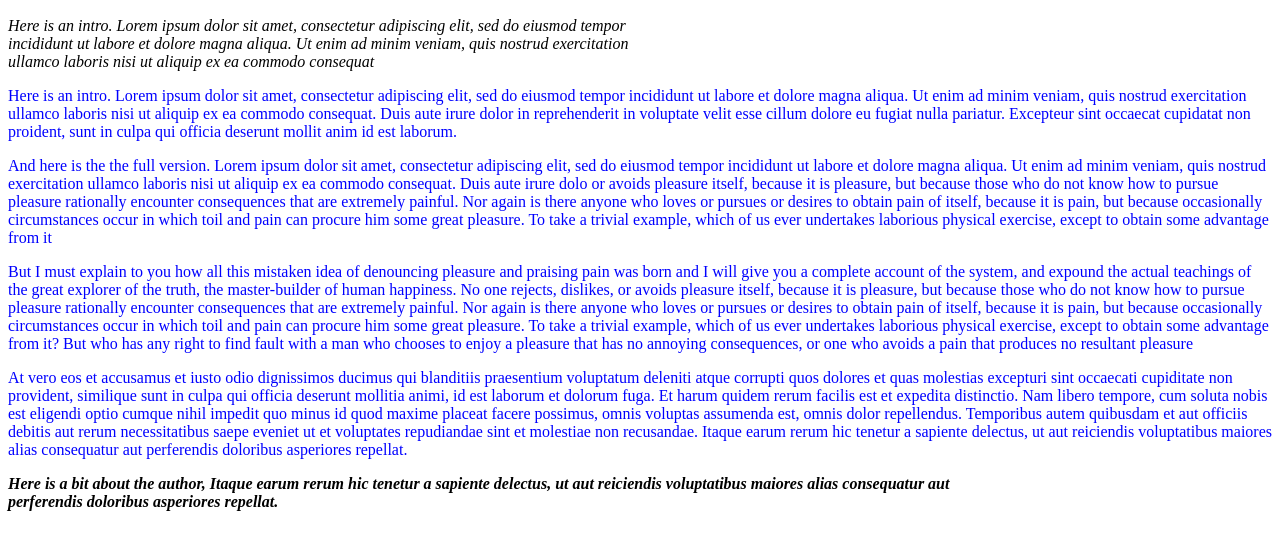
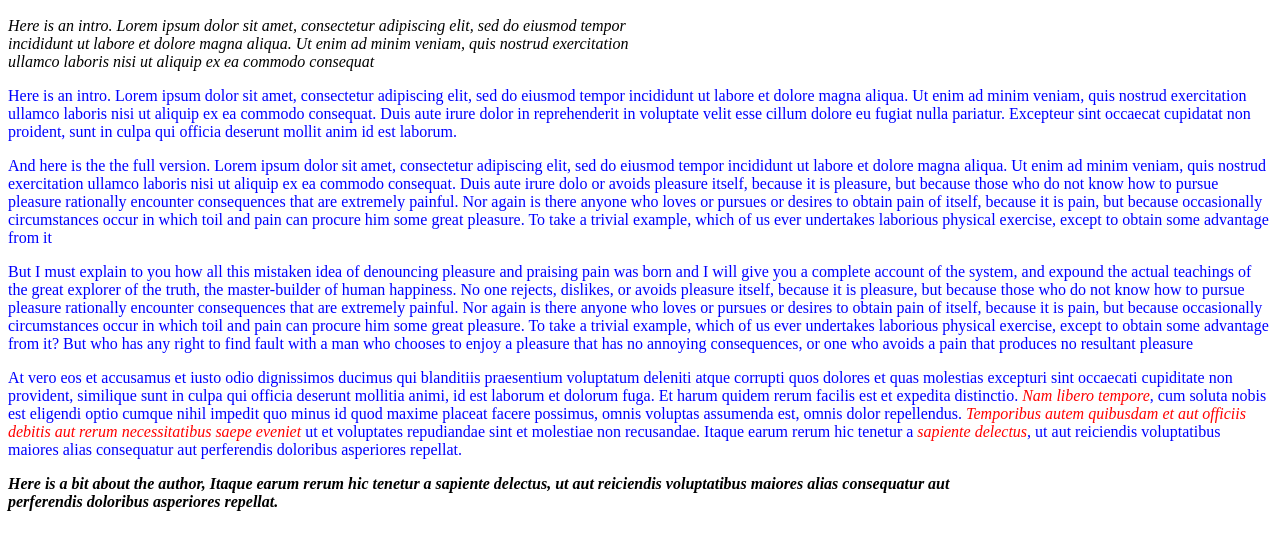
Before and after one commit to andreynho2006/my-first-webpage, a plain HTML site: page new-page.html in a window 1280 px wide. Shown: the part 110-660 px from the top of the page. Drawn offline with Linux system fonts and the light colour scheme.

Commit message:
use the span element and style

```diff
--- a/css/new-style.css
+++ b/css/new-style.css
@@ -15,3 +15,7 @@ p.author{
 .unimportant{
   color: blue;
 }
+.impo{
+  font-style: oblique;
+  color: red;
+}
--- a/new-page.html
+++ b/new-page.html
@@ -18,7 +18,7 @@
 
       <p>But I must explain to you how all this mistaken idea of denouncing pleasure and praising pain was born and I will give you a complete account of the system, and expound the actual teachings of the great explorer of the truth, the master-builder of human happiness. No one rejects, dislikes, or avoids pleasure itself, because it is pleasure, but because those who do not know how to pursue pleasure rationally encounter consequences that are extremely painful. Nor again is there anyone who loves or pursues or desires to obtain pain of itself, because it is pain, but because occasionally circumstances occur in which toil and pain can procure him some great pleasure. To take a trivial example, which of us ever undertakes laborious physical exercise, except to obtain some advantage from it? But who has any right to find fault with a man who chooses to enjoy a pleasure that has no annoying consequences, or one who avoids a pain that produces no resultant pleasure</p>
 
-      <p>At vero eos et accusamus et iusto odio dignissimos ducimus qui blanditiis praesentium voluptatum deleniti atque corrupti quos dolores et quas molestias excepturi sint occaecati cupiditate non provident, similique sunt in culpa qui officia deserunt mollitia animi, id est laborum et dolorum fuga. Et harum quidem rerum facilis est et expedita distinctio. Nam libero tempore, cum soluta nobis est eligendi optio cumque nihil impedit quo minus id quod maxime placeat facere possimus, omnis voluptas assumenda est, omnis dolor repellendus. Temporibus autem quibusdam et aut officiis debitis aut rerum necessitatibus saepe eveniet ut et voluptates repudiandae sint et molestiae non recusandae. Itaque earum rerum hic tenetur a sapiente delectus, ut aut reiciendis voluptatibus maiores alias consequatur aut perferendis doloribus asperiores repellat.</p>
+      <p>At vero eos et accusamus et iusto odio dignissimos ducimus qui blanditiis praesentium voluptatum deleniti atque corrupti quos dolores et quas molestias excepturi sint occaecati cupiditate non provident, similique sunt in culpa qui officia deserunt mollitia animi, id est laborum et dolorum fuga. Et harum quidem rerum facilis est et expedita distinctio.<span class="impo"> Nam libero tempore</span>, cum soluta nobis est eligendi optio cumque nihil impedit quo minus id quod maxime placeat facere possimus, omnis voluptas assumenda est, omnis dolor repellendus. <span class="impo">Temporibus autem quibusdam et aut officiis debitis aut rerum necessitatibus saepe eveniet</span> ut et voluptates repudiandae sint et molestiae non recusandae. Itaque earum rerum hic tenetur a <span class="impo">sapiente delectus</span>, ut aut reiciendis voluptatibus maiores alias consequatur aut perferendis doloribus asperiores repellat.</p>
     </div>
     <p class="author">Here is a bit about the author, Itaque earum rerum hic tenetur a sapiente delectus, ut aut reiciendis voluptatibus maiores alias consequatur aut perferendis doloribus asperiores repellat.</p>
 
```
